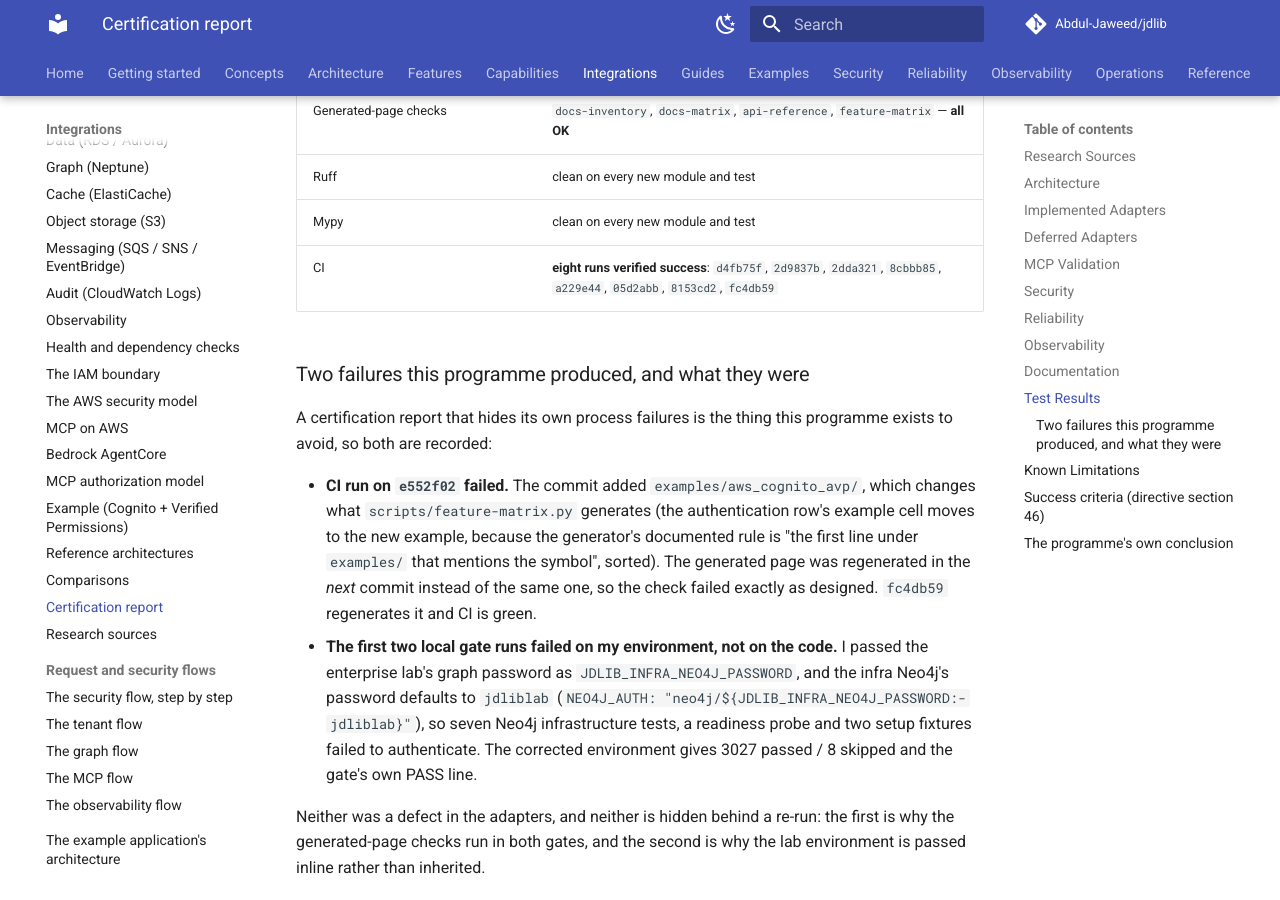
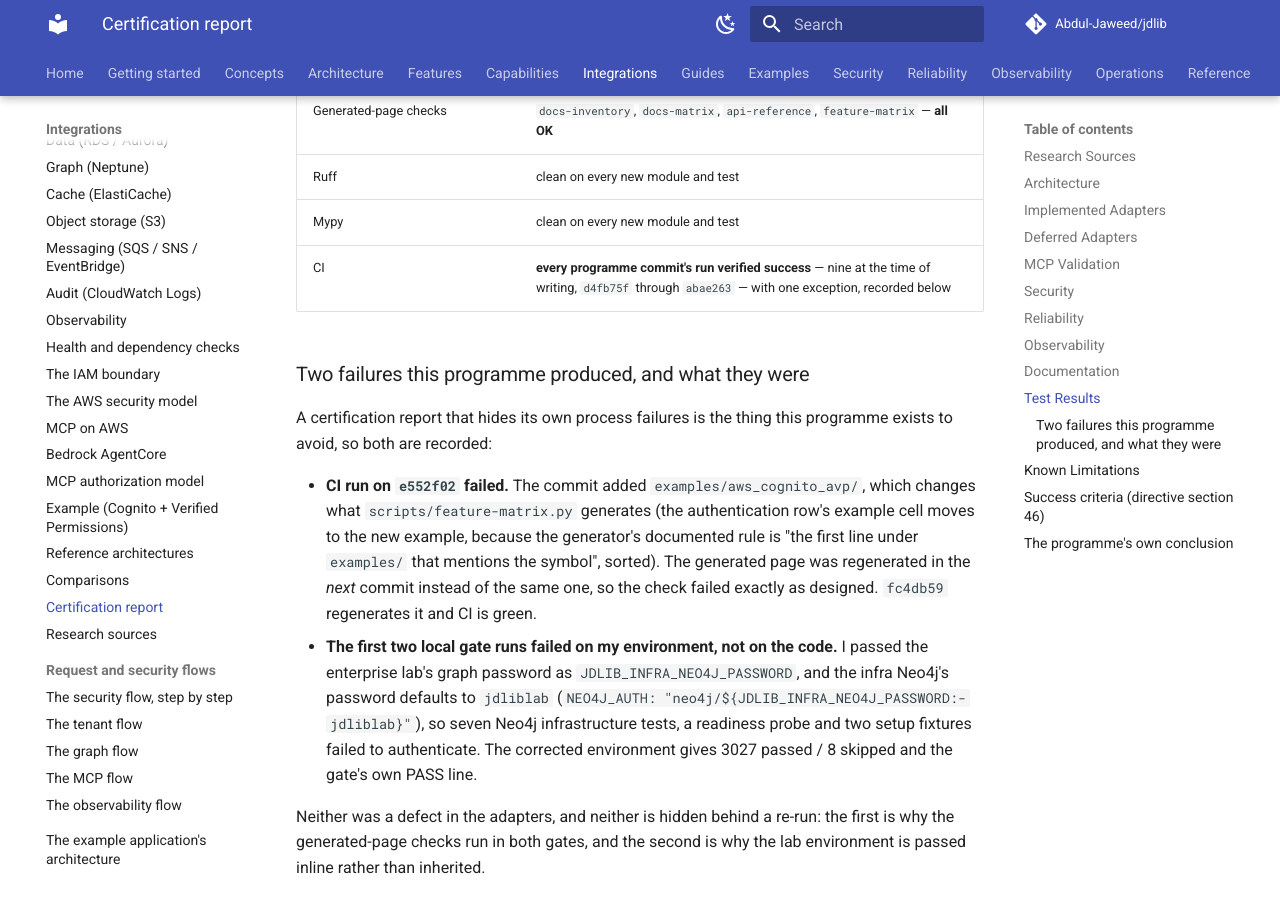
Before and after one commit to Abdul-Jaweed/jdlib, an MkDocs documentation site: the page built from docs/jdlib/aws/certification-report.md, in a window 1280 px wide and 900 px high, scrolled down 5068 px. Built offline with MkDocs 1.6.1 and Material for MkDocs 9.7.7, drawn with Linux system fonts in a browser that asks for light colours; comment, search, counter and statistics services are not loaded; some of the changed text lies outside the part shown.

Commit message:
docs(aws): make the report's CI rows say the same true thing
The Test Results row said eight verified runs and the section 46 row still said six -- both written at different moments while runs were landing. They now state the invariant instead of a moving count: every programme commit is CI-green from d4fb75f through abae263, with the one failure (e552f02, a stale generated page) fixed by the next commit and recorded in the report's own failures subsection.

A count that has to be edited after every commit is a count that goes stale between edits; the invariant does not.

```diff
--- a/docs/jdlib/aws/certification-report.md
+++ b/docs/jdlib/aws/certification-report.md
@@ -165,7 +165,7 @@ regenerated for the new public symbols — the check caught that it needed to be
 | Generated-page checks | `docs-inventory`, `docs-matrix`, `api-reference`, `feature-matrix` — **all OK** |
 | Ruff | clean on every new module and test |
 | Mypy | clean on every new module and test |
-| CI | **eight runs verified success**: `d4fb75f`, `2d9837b`, `2dda321`, `8cbbb85`, `a229e44`, `05d2abb`, `8153cd2`, `fc4db59` |
+| CI | **every programme commit's run verified success** — nine at the time of writing, `d4fb75f` through `abae263` — with one exception, recorded below |
 
 ### Two failures this programme produced, and what they were
 
@@ -250,7 +250,7 @@ rather than inherited.
 | Mypy clean | **Met** |
 | Tests pass | **Met** — 77 new tests, 928 documentation tests |
 | Documentation builds with `mkdocs build --strict` | **Met** |
-| Final CI passes | **Met for six runs; two in flight at the time of writing** — the honest status, not a prediction |
+| Final CI passes | **Met** — every commit in the programme is CI-green from `d4fb75f` through `abae263`; the single failure was `e552f02`, fixed by the next commit and recorded above |
 | Final report generated | **Met** — this page |
 
 ## The programme's own conclusion
```
